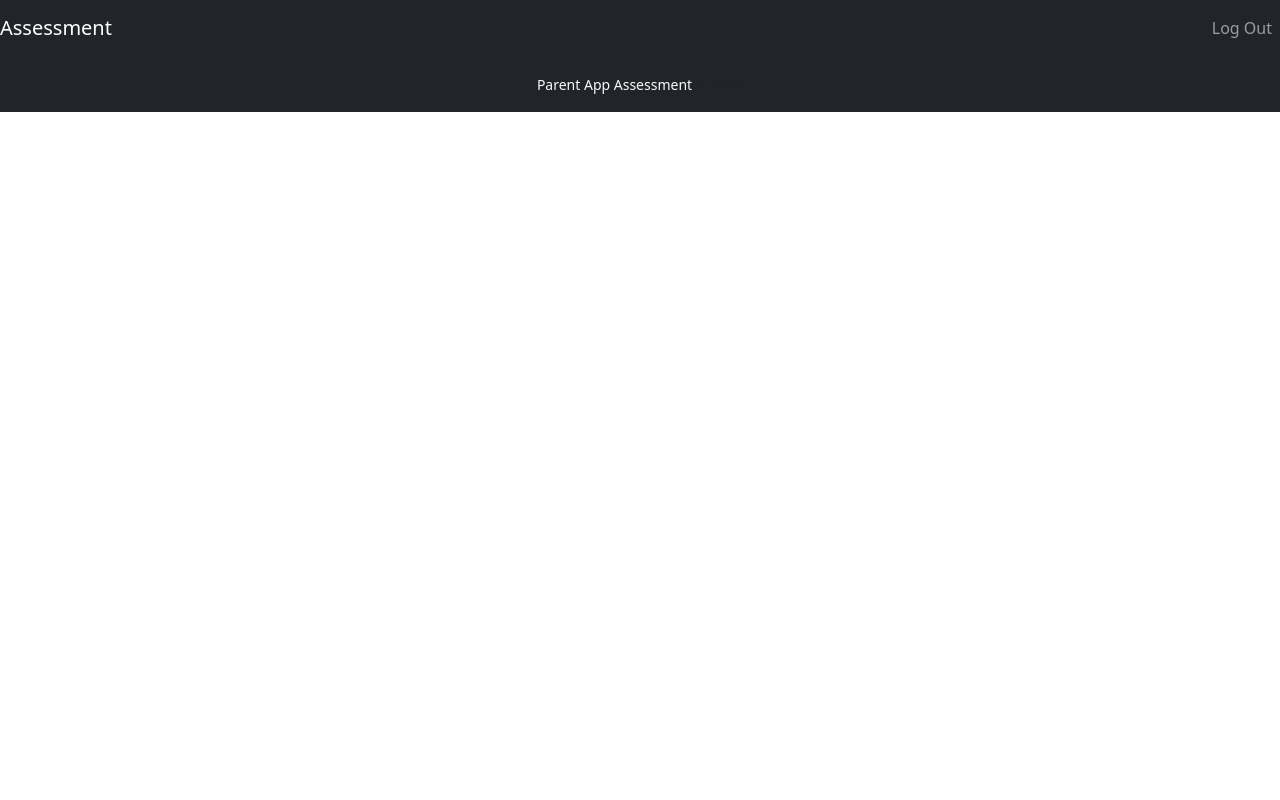
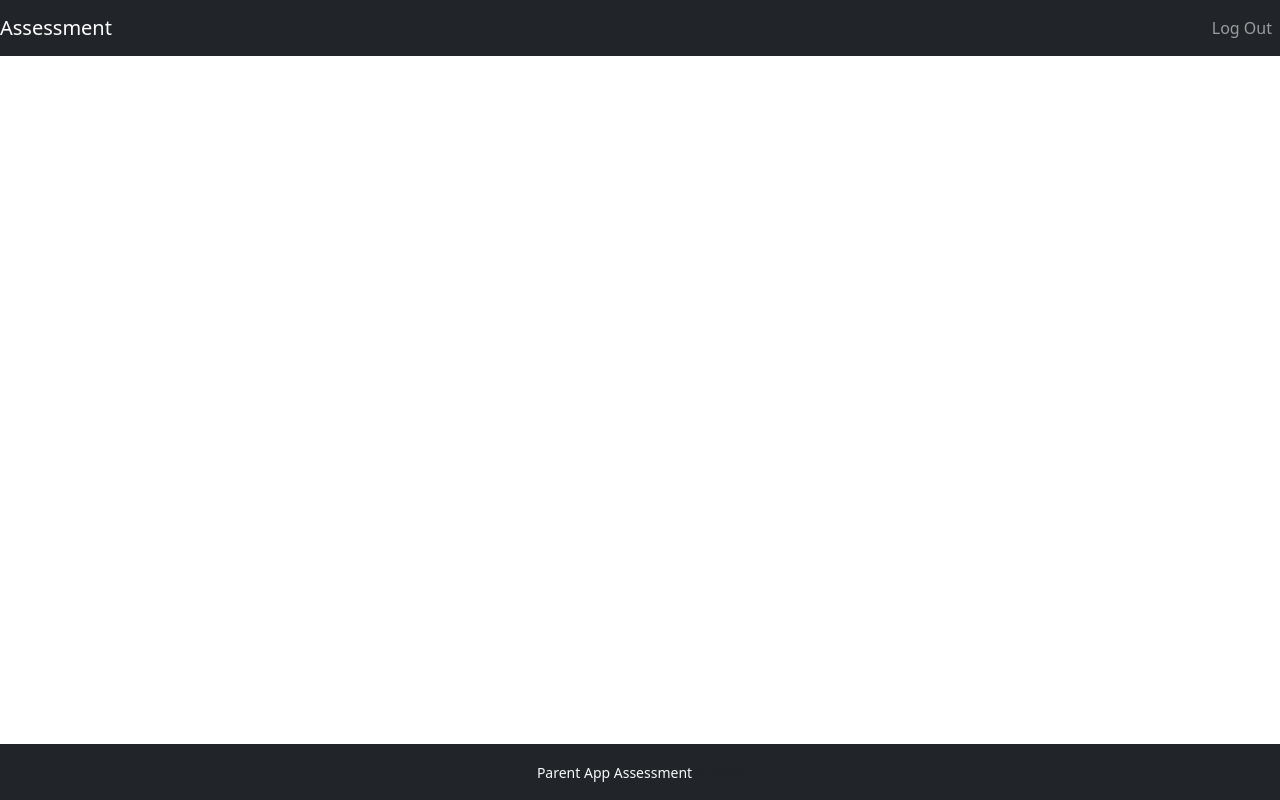
Before and after one commit to Mohamedrezk-web/parent-aps-assesment, an Angular app: page / in a window 1280 px wide. Built offline with nearby package versions, Linux system fonts and the light colour scheme.

Commit message:
add layout component

```diff
--- a/src/app/app.component.html
+++ b/src/app/app.component.html
@@ -1,2 +1 @@
-<app-header></app-header>
-<app-footer></app-footer>
+<app-layout></app-layout>
--- a/src/app/app.component.ts
+++ b/src/app/app.component.ts
@@ -1,15 +1,11 @@
 import { Component } from '@angular/core';
-import { RouterOutlet } from '@angular/router';
-import { FooterComponent } from './ui/footer/footer.component';
-import { HeaderComponent } from './ui/header/header.component';
+import { LayoutComponent } from './ui/layout/layout.component';
 
 @Component({
   selector: 'app-root',
   standalone: true,
-  imports: [RouterOutlet, FooterComponent, HeaderComponent],
+  imports: [LayoutComponent],
   templateUrl: './app.component.html',
   styleUrl: './app.component.scss',
 })
-export class AppComponent {
-  title = 'assessment';
-}
+export class AppComponent {}
--- /dev/null
+++ b/src/app/ui/layout/layout.component.html
@@ -0,0 +1,7 @@
+<app-header></app-header>
+<main class="flex-shrink-0">
+  <router-outlet></router-outlet>
+</main>
+<footer class="mt-auto">
+  <app-footer></app-footer>
+</footer>
--- /dev/null
+++ b/src/app/ui/layout/layout.component.ts
@@ -0,0 +1,17 @@
+import { Component } from '@angular/core';
+import { RouterOutlet } from '@angular/router';
+import { HeaderComponent } from '../header/header.component';
+import { FooterComponent } from '../footer/footer.component';
+
+@Component({
+  selector: 'app-layout',
+  standalone: true,
+  templateUrl: './layout.component.html',
+  imports: [RouterOutlet, HeaderComponent, FooterComponent],
+  host: {
+    class: 'd-flex flex-column h-100 w-100',
+  },
+})
+export class LayoutComponent {
+  constructor() {}
+}
--- a/src/styles.scss
+++ b/src/styles.scss
@@ -1 +1,5 @@
 /* You can add global styles to this file, and also import other style files */
+body {
+  width: 100vw;
+  height: 100vh;
+}
```
